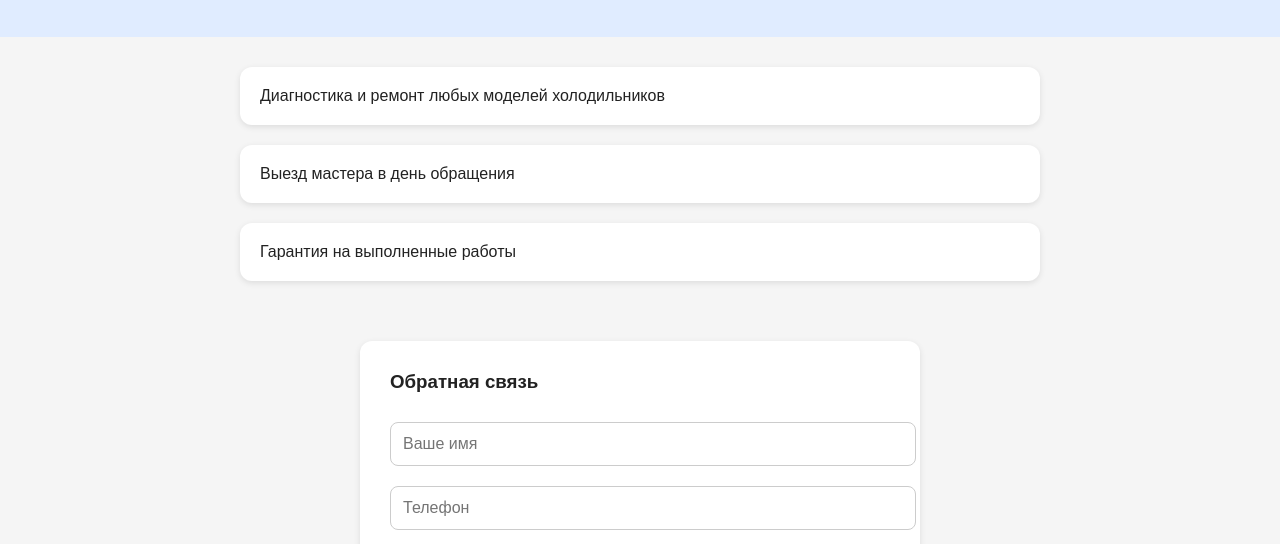
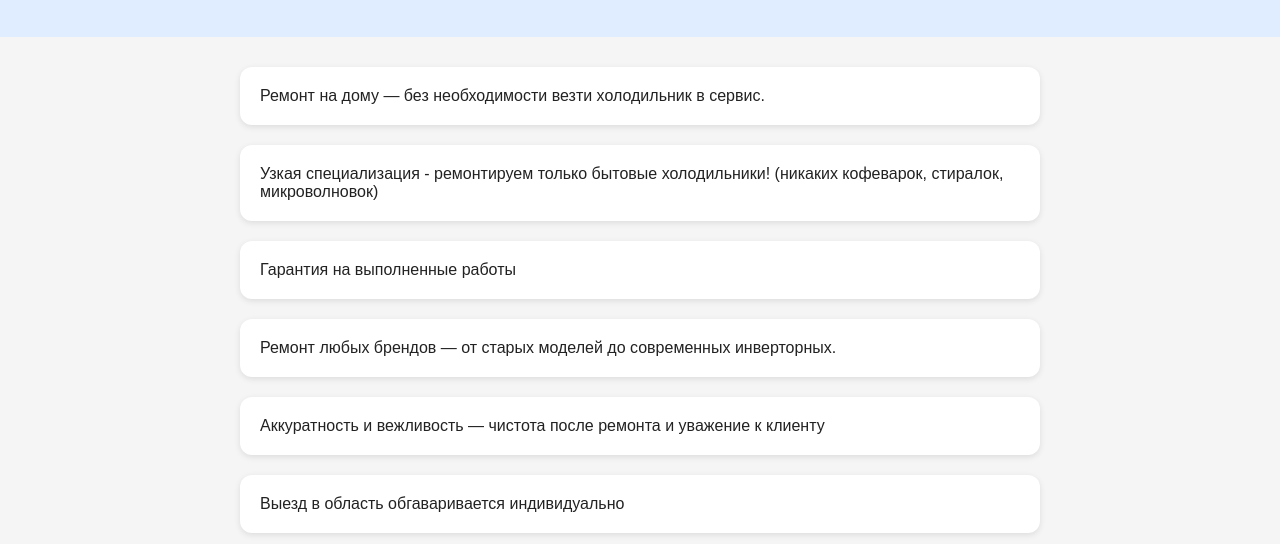
Before and after one commit to zekostm/holod-service, a plain HTML site: page index.html in a window 1280 px wide. Shown: the part 256-800 px from the top of the page. Drawn offline with Linux system fonts and the light colour scheme.

Commit message:
Update index.html

```diff
--- a/index.html
+++ b/index.html
@@ -46,7 +46,7 @@
   <section class="hero">
     <h2>Ремонт холодильников в Липецке на дому</h2>
     <div class="buttons">
-  <a href="tel:+79995304411">
+  <a href="tel:+79042181555">
     <img src="https://img.icons8.com/ios-filled/50/ffffff/phone.png" alt="Phone" />
     Позвонить
   </a>
@@ -67,9 +67,13 @@
   </section>
 
   <section class="features">
-    <div class="feature">Диагностика и ремонт любых моделей холодильников</div>
-    <div class="feature">Выезд мастера в день обращения</div>
+    <div class="feature">Ремонт на дому — без необходимости везти холодильник в сервис.</div>
+    <div class="feature">Узкая специализация - ремонтируем только бытовые холодильники! (никаких кофеварок, стиралок, микроволновок)</div>
     <div class="feature">Гарантия на выполненные работы</div>
+    <div class="feature">Ремонт любых брендов — от старых моделей до современных инверторных.</div>
+    <div class="feature">Аккуратность и вежливость — чистота после ремонта и уважение к клиенту</div>
+    <div class="feature">Выезд в область обгаваривается индивидуально</div>
+
   </section>
 
   <section class="callback-form">
```
